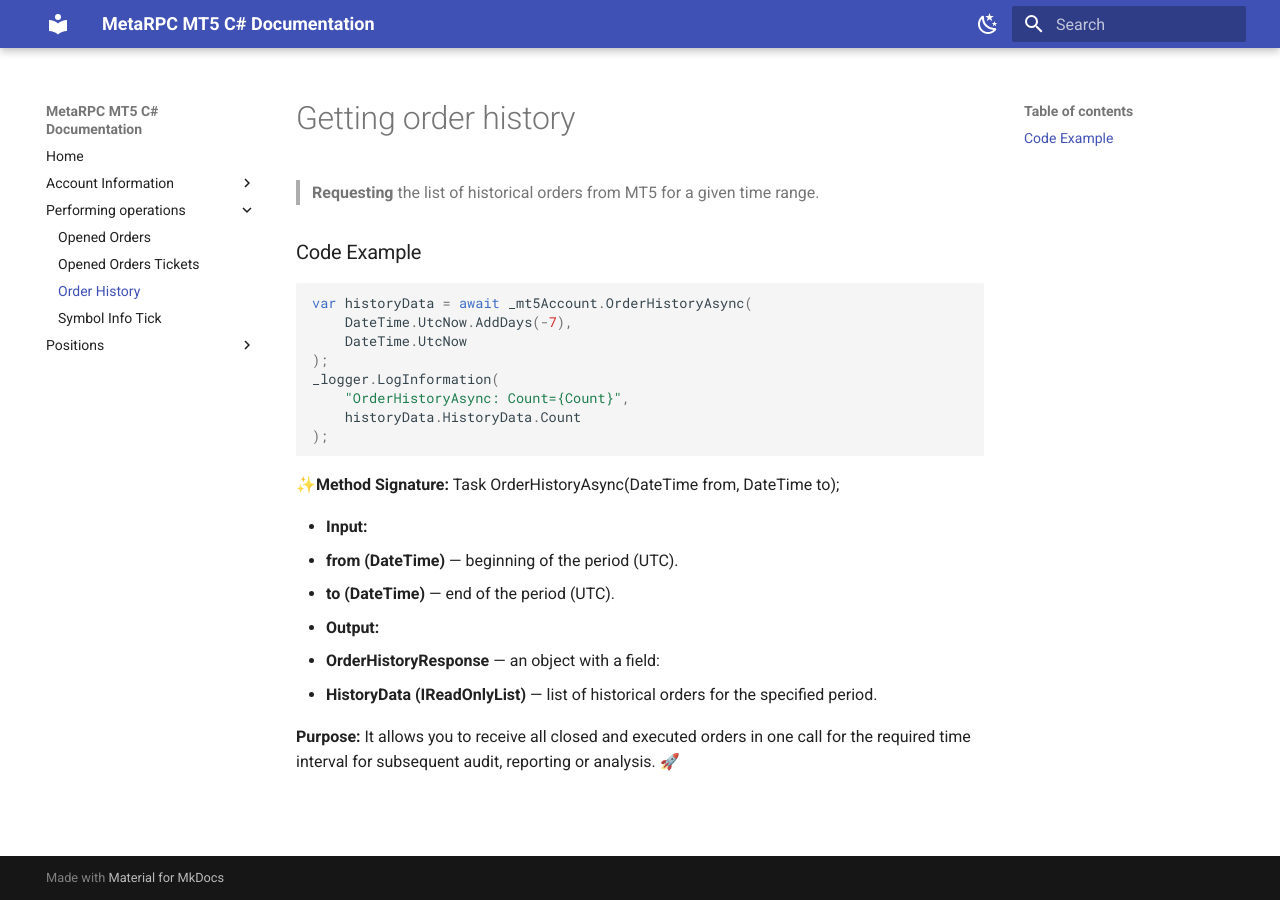
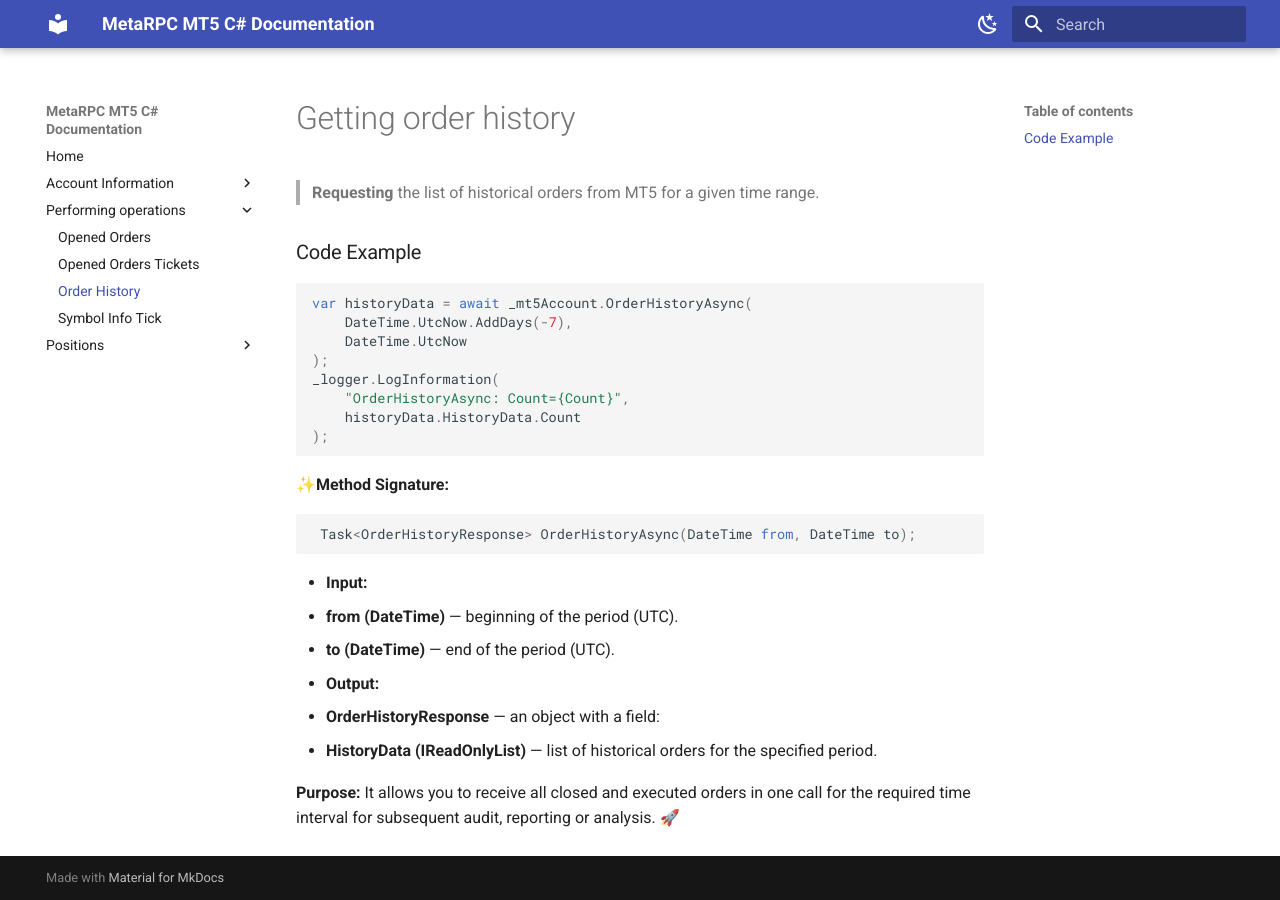
Before and after one commit to MetaRPC/CSharpMT5, an MkDocs documentation site: the page built from docs/orders/OrderHistory.md, in a window 1280 px wide. Built offline with MkDocs 1.6.1 and Material for MkDocs 9.7.7, drawn with Linux system fonts in a browser that asks for light colours.

Commit message:
Update OrderHistory.md

````diff
--- a/docs/orders/OrderHistory.md
+++ b/docs/orders/OrderHistory.md
@@ -15,7 +15,10 @@ _logger.LogInformation(
 );
 ```
 
-✨**Method Signature:** Task<OrderHistoryResponse> OrderHistoryAsync(DateTime from, DateTime to);
+✨**Method Signature:**
+```csharp
+ Task<OrderHistoryResponse> OrderHistoryAsync(DateTime from, DateTime to);
+```
 
 * **Input:**
   - **from (DateTime)** — beginning of the period (UTC).
````
